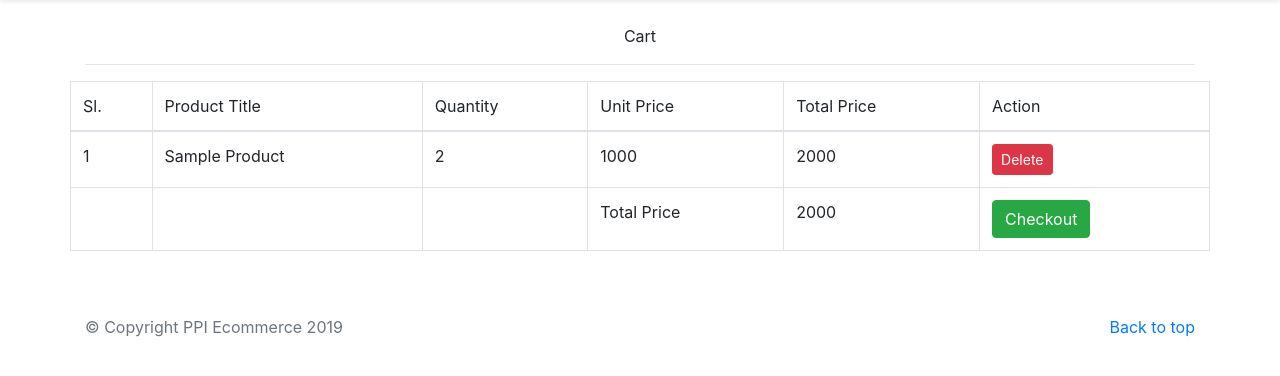
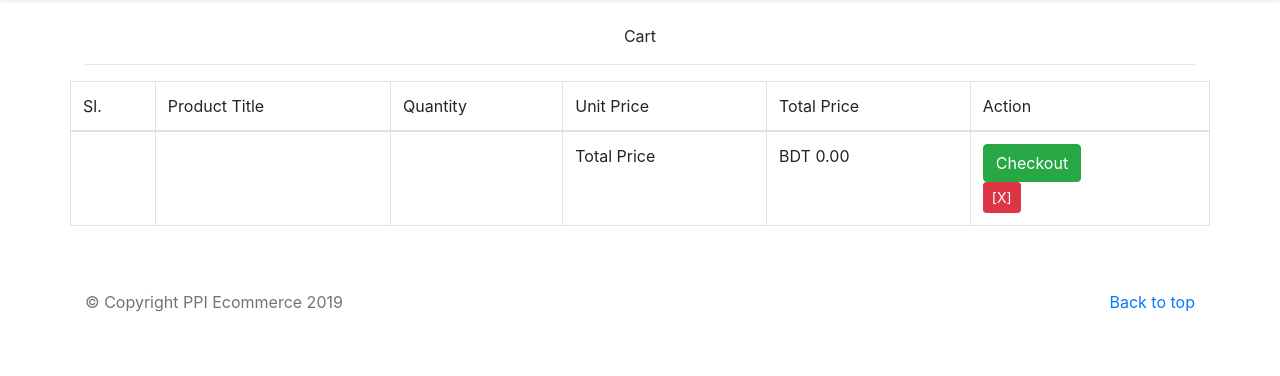
Before and after one commit to kejubayer/e_commerce_site, a PHP site: page /cart in a window 1280 px wide. Shown: the part 56-432 px from the top of the page. Run offline with PHP 8.4, Linux system fonts and the light colour scheme.

Commit message:
cart developed

```diff
--- a/cart.php
+++ b/cart.php
@@ -1,5 +1,47 @@
 <?php $title = 'Cart'; ?>
 <?php require_once 'partials/_header.php'; ?>
+<?php
+if (isset($_POST['clear'])){
+    unset($_SESSION['cart']);
+}
+if (isset($_POST['delete'])){
+    $key = (string)$_POST['id'];
+    unset($_SESSION['cart'][$key]);
+}
+$cart =$_SESSION['cart'] ?? [];
+
+if (isset($_POST['add'])){
+    $id = (int)$_POST['id'];
+    try{
+        $query = 'SELECT name, price FROM products WHERE id=:id';
+        $stmt = $connection ->prepare($query);
+        $stmt->bindParam(':id',$id, PDO::PARAM_INT);
+        $stmt->execute();
+        $product = $stmt->fetch();
+        $key = (string) $id;
+
+        if (array_key_exists($key, $cart)){
+            $cart[$key]['quantity']++;
+            $cart[$key]['total_price'] += $cart[$key]['price'];
+            $cart[$key]['total_price'] = (float)$cart[$key]['total_price'];
+        }else{
+            $cart [$key]=[
+                'name' => $product['name'],
+                'price' =>(float) $product['price'],
+                'quantity' =>(int) 1,
+                'total_price' => (float)$product['price']
+            ];
+        }
+
+        $_SESSION['cart']=$cart;
+
+    }catch (Exception $e){
+        die($e->getMessage());
+    }
+}
+
+$total_price = !empty($cart) ? array_sum(array_column($cart,'total_price')) : 0;
+?>
 
 <main role="main">
     <div class="container">
@@ -20,33 +62,45 @@
                 </tr>
                 </thead>
                 <tbody>
+                <?php $i = 1; foreach ($cart as $key => $product): ?>
                 <tr>
-                    <td>1</td>
-                    <td>Sample Product</td>
-                    <td>2</td>
-                    <td>1000</td>
-                    <td>2000</td>
+                    <td><?php echo $i++; ?></td>
+                    <td><?php echo $product['name']; ?></td>
+                    <td><?php echo $product['quantity']; ?></td>
+                    <td>BDT <?php echo number_format($product['price'],2); ?></td>
+                    <td>BDT <?php echo number_format($product['total_price'], 2); ?></td>
                     <td>
-                        <a href="" class="btn btn-sm btn-danger">Delete</a>
+                        <form action="cart.php" method="post">
+                            <input type="hidden" name="id" value="<?php echo $key; ?>">
+                            <button type="submit" name="delete" class="btn btn-sm btn-danger" >
+                                [X]
+                            </button>
+                        </form>
                     </td>
                 </tr>
+                <? endforeach; ?>
 
                 <tr>
                     <td></td>
                     <td></td>
                     <td></td>
                     <td>Total Price</td>
-                    <td>2000</td>
+                    <td>BDT <?php echo number_format($total_price , 2) ; ?></td>
                     <td>
                         <a href="checkout.php" class="btn btn-success">Checkout</a>
+                        <form action="cart.php" method="post">
+                            <button type="submit" name="clear" class="btn btn-sm btn-danger" >
+                                [X]
+                            </button>
+                        </form>
                     </td>
                 </tr>
+
                 </tbody>
             </table>
-        </div> <!-- row.// -->
+        </div>
 
     </div>
-    <!--container.//-->
 </main>
 
 <?php require_once 'partials/_footer.php'; ?>
--- a/partials/_header.php
+++ b/partials/_header.php
@@ -1,6 +1,7 @@
 <?php
 session_start();
 require_once 'database/connection.php';
+
 ?>
 
 
@@ -36,7 +37,7 @@ require_once 'database/connection.php';
 
     <div class="navbar navbar-dark bg-dark shadow-sm">
         <div class="container d-flex justify-content-between">
-            <a href="/project/e_commerce_site/" class="navbar-brand d-flex align-items-center">
+            <a href="/e_commerce_site/" class="navbar-brand d-flex align-items-center">
                 <strong>PPI Ecommerce</strong>
             </a>
 
```
Also changed, not shown: index.php (+11 -5 lines).
